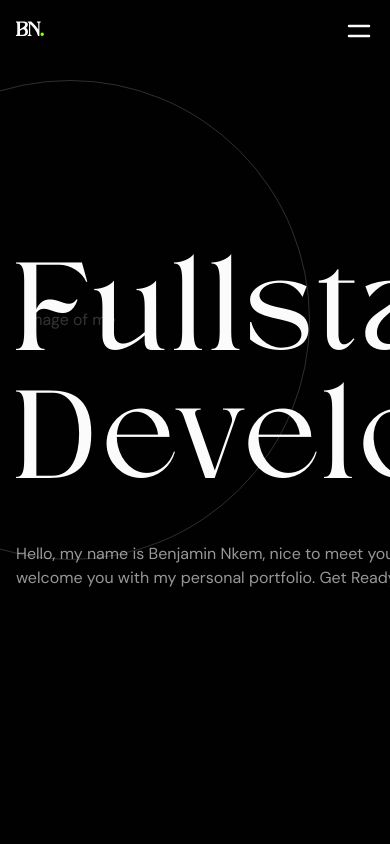
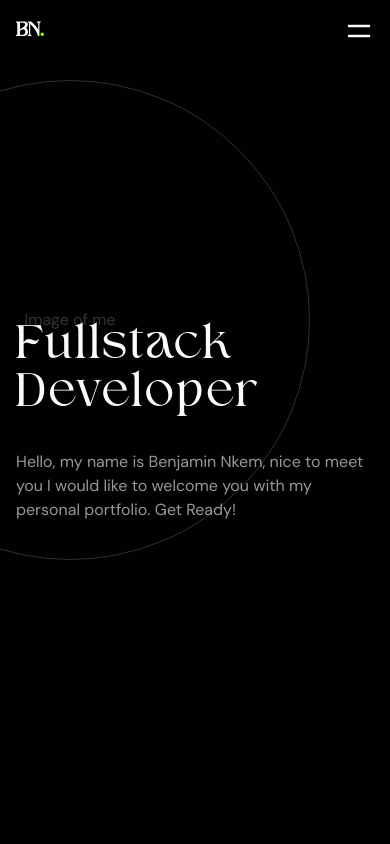
Before and after one commit to benjaminnkem/new-portfolio, a Next.js app: page / in a window 390 px wide. Shown: the top 844 px of the page. Built offline with nearby package versions, Linux system fonts and the light colour scheme.

Commit message:
update: hero text sizes

```diff
--- a/components/Layout/Navbar/index.tsx
+++ b/components/Layout/Navbar/index.tsx
@@ -24,7 +24,7 @@ const Navbar = () => {
   }, []);
 
   return (
-    <nav className={`fixed top-0 left-0 w-full z-[4000] duration-300 ${passed ? "opacity-0" : ""}`}>
+    <nav className={`fixed top-0 left-0 w-full z-[2000] duration-300 ${passed ? "opacity-0" : ""}`}>
       <div className="container flex items-center justify-between py-4">
         <div className="">
           <Link href="/" className={`text-xl font-extrabold ${higuen.className}`}>
--- a/components/UI/Home/hero.tsx
+++ b/components/UI/Home/hero.tsx
@@ -1,6 +1,5 @@
 "use client";
 
-import Button from "@/components/Common/Button";
 import { higuen } from "@/lib/utils/fonts";
 
 const Hero = () => {
@@ -9,7 +8,7 @@ const Hero = () => {
       <div className="container min-h-screen grid gap-4 relative">
         <div className="flex items-center">
           <div className="space-y-8">
-            <h1 className={`${higuen.className} text-9xl tracking-wider font-medium`}>
+            <h1 className={`${higuen.className} lg:text-9xl md:text-8xl text-5xl tracking-wider font-medium`}>
               Fullstack <br /> Developer
             </h1>
 
```
